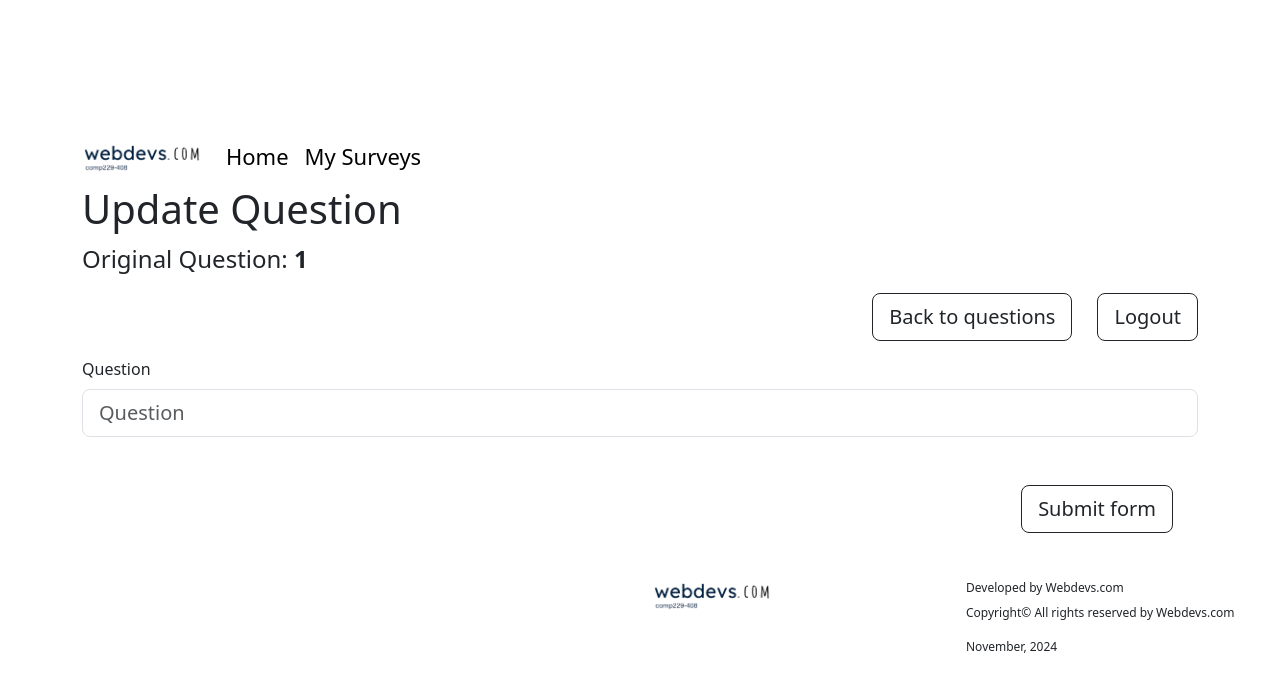
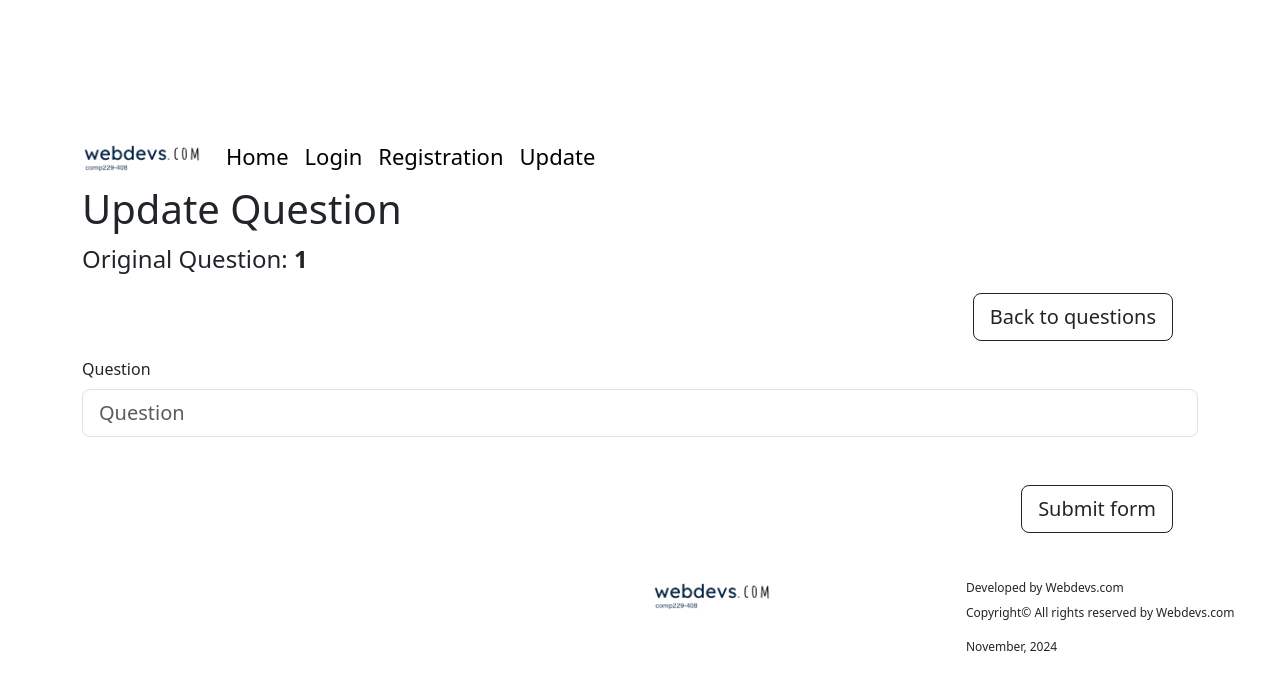
Before and after one commit to gjaun/webdevs_group3, a React (Vite) app: page /update/1/1/1/1 in a window 1280 px wide. Shown: the top 690 px of the page. Built offline with nearby package versions, Linux system fonts and the light colour scheme.

Commit message:
Updates to Navbar and Pages

```diff
--- a/src/App.jsx
+++ b/src/App.jsx
@@ -4,6 +4,7 @@ import MainRouter from './MainRouter';
 import './App.css';
 
 window.globalVariable = false;
+window.globalVariable2 = true;
 
 function App() {
   return (
--- a/src/MainRouter.jsx
+++ b/src/MainRouter.jsx
@@ -18,7 +18,7 @@ function MainRouter(props) {
     <Wrapper>
       <Header />
       <Routes>
-        <Route exact path="/home" element={<Home />} />
+        <Route exact path="/" element={<Home />} />
         <Route exact path="/login" element={<Login />} />
         <Route exact path="/registration" element={<Registration />} />
         <Route exact path="/mysurveys" element={<MySurveys />} />
--- a/src/components/Header.jsx
+++ b/src/components/Header.jsx
@@ -16,15 +16,6 @@ function Header() {
   const isUpdatePage = path.startsWith("/update");
   const isRunPage = path.startsWith("/run");
   const isAddPage = path.startsWith("/add");
-  const isHomePage = path.startsWith("/home");
-
-  const hideHome =
-    isCreatePage ||
-    isEditPage ||
-    isUpdatePage ||
-    isRunPage ||
-    isMySurveyPage ||
-    isAddPage;
 
     const handleLogout = async () => {
       try {
@@ -36,7 +27,8 @@ function Header() {
         if (response.ok) {
           alert("You have been logged out");
           window.globalVariable = false;
-          navigate("/home"); // redirect to home page
+          window.globalVariable2 = true;
+          navigate("/"); // redirect to home page
         } else {
           throw new Error("Logout failed");
         }
@@ -58,11 +50,11 @@ function Header() {
         <Navbar.Collapse id="responsive-navbar-nav" className="justify-content">
           <Nav className="me-auto">
               <Nav.Item className="mx-2">
-                <Link to="/home" className={path === "/home" ? "active" : ""}>
+                <Link to="/" className={path === "/" ? "active" : ""}>
                   Home
                 </Link>
               </Nav.Item>
-            {(isHomePage || isLoginPage || isRegistrationPage) && (
+            {(window.globalVariable2 || isLoginPage || isRegistrationPage) && (
               <>
                 <Nav.Item className="mx-2">
                   <Link
@@ -82,17 +74,7 @@ function Header() {
                 </Nav.Item>
               </>
             )}
-            {(isMySurveyPage || isAddPage || isEditPage || isUpdatePage || isRunPage) && (
-              <Nav.Item className="mx-2">
-                <Link
-                  to="/mysurveys"
-                  className={path === "/mysurveys" ? "active" : ""}
-                >
-                  My Surveys
-                </Link>
-              </Nav.Item>
-            )}
-            {(isHomePage && window.globalVariable) && (
+            {(window.globalVariable) && (
               <Nav.Item className="mx-2">
                 <Link
                   to="/mysurveys"
@@ -115,9 +97,19 @@ function Header() {
               <Nav.Item className="mx-2">
                 <Link
                   to="/edit"
-                  className={path === "/edit/:id/:name" ? "active" : ""}
+                  className={path === "/edit" ? "active" : ""}
                 >
                   Edit
+                </Link>
+              </Nav.Item>
+            )}
+            {isUpdatePage && (
+              <Nav.Item className="mx-2">
+                <Link
+                  to="/update"
+                  className={path === "/update" ? "active" : ""}
+                >
+                  Update
                 </Link>
               </Nav.Item>
             )}
@@ -145,14 +137,6 @@ function Header() {
               <>
                 <Nav.Item className="mx-2">
                   <Link
-                    to="/mysurveys"
-                    className={path === "/mysurveys" ? "active" : ""}
-                  >
-                    My Surveys
-                  </Link>
-                </Nav.Item>
-                <Nav.Item className="mx-2">
-                  <Link
                     to="/create"
                     className={path === "/create" ? "active" : ""}
                   >
--- a/src/pages/Login.jsx
+++ b/src/pages/Login.jsx
@@ -30,6 +30,7 @@ function Login(props) {
 
       if (response.status === 200) {
         window.globalVariable = true;
+        window.globalVariable2 = false;
         navigate("/mysurveys");
       } else {
         const resData = await response.json();
--- a/src/pages/Update.jsx
+++ b/src/pages/Update.jsx
@@ -21,25 +21,6 @@ function CreateSurveys(props) {
       ...prevData,
       [name]: value,
     }));
-  };
-
-  const handleLogout = async () => {
-    try {
-      const response = await fetch("http://localhost:8080/auth/logout", {
-        method: "POST",
-        credentials: "include", // include cookies
-      });
-
-      if (response.ok) {
-        alert("You have been logged out");
-        navigate("/"); // redirect to home page
-      } else {
-        throw new Error("Logout failed");
-      }
-    } catch (err) {
-      console.log("Error during logout: ", err.message);
-      alert("An error occurred while logging out");
-    }
   };
 
   const handleSubmit = async (event) => {
@@ -98,14 +79,6 @@ function CreateSurveys(props) {
           onClick={() => navigate("/edit/" + params.id + "/" + params.name)}
         >
           Back to questions
-        </Button>
-        <Button
-          variant="outline-dark"
-          size="lg"
-          className="mb-3"
-          onClick={handleLogout}
-        >
-          Logout
         </Button>
       </div>
 
```
